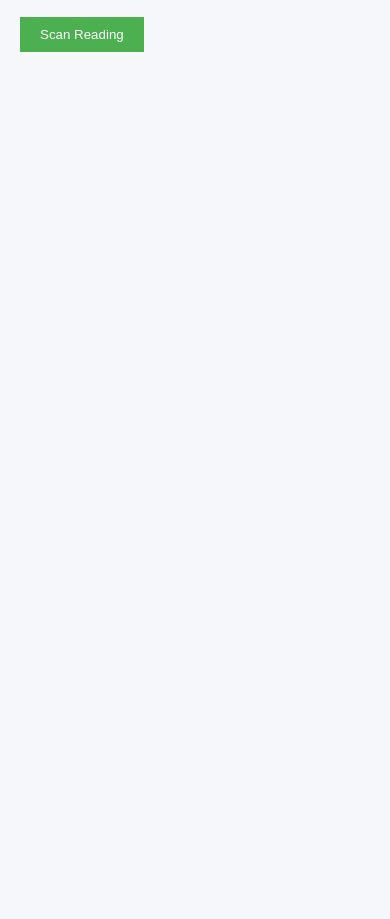
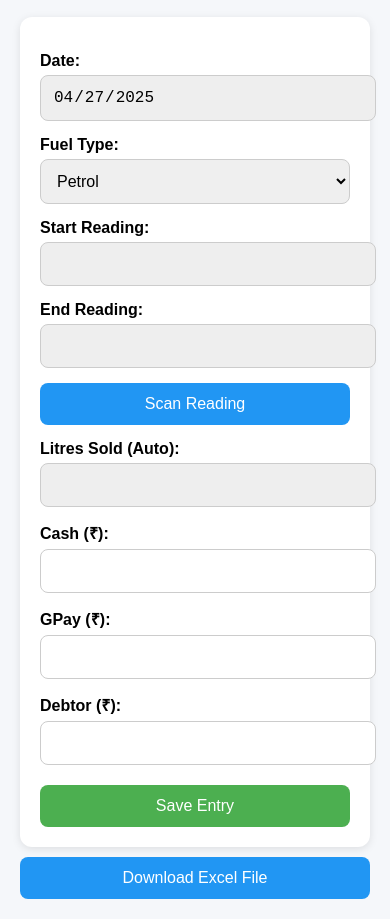
Before and after one commit to ZarishJaveria/fuel, a plain HTML site: page index.html in a window 390 px wide. Shown: the part 51-970 px from the top of the page. Before the commit the page ends 844 px from the top, so only its background shows below. Drawn offline with Linux system fonts and the light colour scheme.

Commit message:
Update index.html

```diff
--- a/index.html
+++ b/index.html
@@ -5,6 +5,7 @@
   <meta name="viewport" content="width=device-width, initial-scale=1">
   <title>Fuel Report Scanner</title>
   <script src="https://cdn.jsdelivr.net/npm/tesseract.js@2.1.1/dist/tesseract.min.js"></script>
+  <script src="https://cdnjs.cloudflare.com/ajax/libs/xlsx/0.17.4/xlsx.full.min.js"></script>
   <style>
     body {
       font-family: Arial, sans-serif;
@@ -17,15 +18,69 @@
       font-size: 24px;
       margin-bottom: 20px;
     }
+    form {
+      background: #fff;
+      padding: 20px;
+      border-radius: 12px;
+      box-shadow: 0 2px 8px rgba(0,0,0,0.1);
+    }
+    label {
+      display: block;
+      margin-top: 15px;
+      font-weight: bold;
+    }
+    input, select, button {
+      width: 100%;
+      padding: 12px;
+      margin-top: 5px;
+      border: 1px solid #ccc;
+      border-radius: 8px;
+      font-size: 16px;
+    }
+    input[readonly] {
+      background-color: #eee;
+    }
     button {
       background-color: #4CAF50;
       color: white;
       border: none;
-      padding: 10px 20px;
+      margin-top: 20px;
       cursor: pointer;
     }
     button:hover {
       background-color: #45a049;
+    }
+    .scan-btn {
+      background-color: #2196F3;
+      color: white;
+      margin-top: 15px;
+    }
+    .scan-btn:hover {
+      background-color: #0b7dda;
+    }
+    .download-btn {
+      background-color: #2196F3;
+      margin-top: 10px;
+    }
+    .download-btn:hover {
+      background-color: #0b7dda;
+    }
+    .buttons-container {
+      display: flex;
+      justify-content: center;
+      gap: 10px;
+    }
+    @media (max-width: 600px) {
+      .buttons-container {
+        flex-direction: column;
+        gap: 20px;
+      }
+    }
+    #videoPreview {
+      display: block;
+      margin: 20px auto;
+      max-width: 100%;
+      height: auto;
     }
   </style>
 </head>
@@ -33,59 +88,148 @@
 
 <h1>Fuel Report Scanner</h1>
 
-<button type="button" onclick="scanReading()">Scan Reading</button>
+<form id="fuelForm">
+  <label>Date:</label>
+  <input type="date" id="date" required readonly>
+
+  <label>Fuel Type:</label>
+  <select id="fuelType" required>
+    <option value="Petrol">Petrol</option>
+    <option value="Diesel">Diesel</option>
+  </select>
+
+  <label>Start Reading:</label>
+  <input type="number" id="startReading" required readonly>
+
+  <label>End Reading:</label>
+  <input type="number" id="endReading" required readonly>
+
+  <div class="buttons-container">
+    <button type="button" class="scan-btn" onclick="scanReading()">Scan Reading</button>
+  </div>
+
+  <label>Litres Sold (Auto):</label>
+  <input type="number" id="litresSold" readonly>
+
+  <label>Cash (₹):</label>
+  <input type="number" id="cash" required>
+
+  <label>GPay (₹):</label>
+  <input type="number" id="gpay" required>
+
+  <label>Debtor (₹):</label>
+  <input type="number" id="debtor" required>
+
+  <button type="submit">Save Entry</button>
+</form>
+
+<video id="videoPreview" autoplay playsinline style="display:none;"></video>
+
+<button class="download-btn" onclick="downloadCSV()">Download Excel File</button>
 
 <script>
+  let entries = [];
+  let currentReadingType = 'start'; // Start reading by default
+
+  // Set today's date automatically
+  window.onload = function() {
+    const today = new Date().toISOString().substr(0, 10);
+    document.getElementById('date').value = today;
+  };
+
+  // Auto-calculate litres sold when endReading changes
+  document.getElementById('endReading').addEventListener('input', function() {
+    const start = parseFloat(document.getElementById('startReading').value) || 0;
+    const end = parseFloat(document.getElementById('endReading').value) || 0;
+    document.getElementById('litresSold').value = (end - start).toFixed(2);
+  });
+
   function scanReading() {
-    const video = document.createElement('video');
+    const inputId = currentReadingType === 'start' ? 'startReading' : 'endReading';
+    currentReadingType = currentReadingType === 'start' ? 'end' : 'start';
+
+    const video = document.getElementById('videoPreview');
     const canvas = document.createElement('canvas');
     const ctx = canvas.getContext('2d');
 
-    // Request back camera access
-    navigator.mediaDevices.getUserMedia({
-      video: { facingMode: { exact: "environment" } } // Request the back camera
-    })
+    navigator.mediaDevices.getUserMedia({ video: { facingMode: { exact: "environment" } } })
       .then(function(stream) {
+        video.style.display = 'block';
         video.srcObject = stream;
-      video.play();
-      document.body.appendChild(video);
 
-      // Set the canvas size to the video feed size
-      video.onloadedmetadata = function() {
+        video.addEventListener('loadedmetadata', function() {
           canvas.width = video.videoWidth;
           canvas.height = video.videoHeight;
-      };
+        });
 
-      // Capture frame every second
-      setInterval(() => {
-        if (video.paused || video.ended) {
-          return;
-        }
+        const interval = setInterval(function() {
+          if (video.paused || video.ended) return;
 
           ctx.drawImage(video, 0, 0, canvas.width, canvas.height);
-
-        // Use Tesseract.js to recognize text in the captured frame
           Tesseract.recognize(
             canvas,
             'eng',
             { logger: m => console.log(m) }
           ).then(({ data: { text } }) => {
-          console.log('Extracted text:', text);
-          // Process the extracted text and use it for your form
-          // For example, auto-filling the form fields
-          const numbers = text.match(/(\d+\.\d+|\d+)/g);
-          if (numbers && numbers.length >= 2) {
-            // Set the start and end readings
-            document.getElementById('startReading').value = numbers[0];
-            document.getElementById('endReading').value = numbers[1];
+            const number = parseFloat(text.replace(/[^\d.-]/g, '').trim());
+            if (!isNaN(number)) {
+              document.getElementById(inputId).value = number;
+              // Stop everything
+              video.pause();
+              video.srcObject.getTracks().forEach(track => track.stop());
+              clearInterval(interval);
+              video.style.display = 'none';
             }
           });
         }, 1000);
       })
       .catch(function(err) {
-      console.error('Error accessing the camera: ', err);
-      alert('Camera access failed. Please check permissions.');
+        console.log("Error: " + err);
+        alert("Camera access denied or not available.");
       });
+  }
+
+  document.getElementById('fuelForm').addEventListener('submit', function(e) {
+    e.preventDefault();
+
+    const date = document.getElementById('date').value;
+    const fuelType = document.getElementById('fuelType').value;
+    const start = parseFloat(document.getElementById('startReading').value);
+    const end = parseFloat(document.getElementById('endReading').value);
+    const litresSold = parseFloat(document.getElementById('litresSold').value);
+    const cash = parseFloat(document.getElementById('cash').value);
+    const gpay = parseFloat(document.getElementById('gpay').value);
+    const debtor = parseFloat(document.getElementById('debtor').value);
+
+    entries.push({ date, fuelType, start, end, litresSold, cash, gpay, debtor });
+
+    alert('Entry saved!');
+
+    // Reset form fields
+    document.getElementById('startReading').value = '';
+    document.getElementById('endReading').value = '';
+    document.getElementById('litresSold').value = '';
+    document.getElementById('cash').value = '';
+    document.getElementById('gpay').value = '';
+    document.getElementById('debtor').value = '';
+  });
+
+  function downloadCSV() {
+    let csvContent = "data:text/csv;charset=utf-8,Date,Fuel Type,Start Reading,End Reading,Litres Sold,Cash,GPay,Debtor\n";
+
+    entries.forEach(function(entry) {
+      const row = `${entry.date},${entry.fuelType},${entry.start},${entry.end},${entry.litresSold},${entry.cash},${entry.gpay},${entry.debtor}`;
+      csvContent += row + "\n";
+    });
+
+    const encodedUri = encodeURI(csvContent);
+    const link = document.createElement("a");
+    link.setAttribute("href", encodedUri);
+    link.setAttribute("download", "fuel_report.csv");
+    document.body.appendChild(link);
+
+    link.click();
+    document.body.removeChild(link);
   }
 </script>
 
```
Lines whose indentation alone changed are shown as unchanged.
